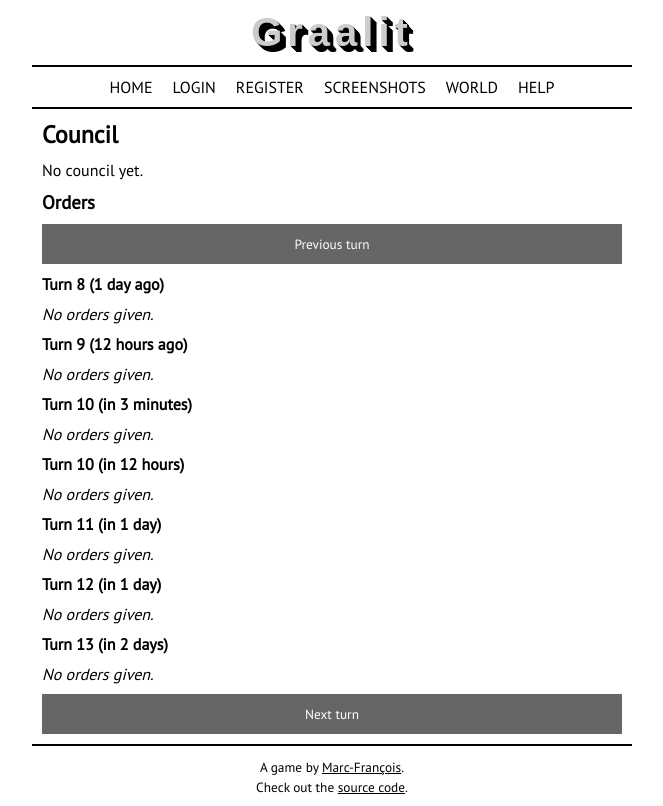
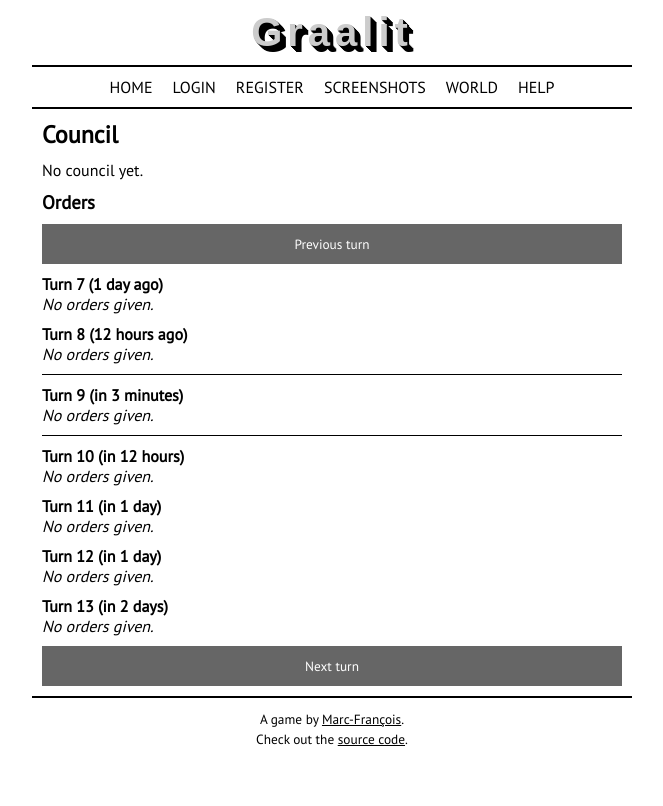
Before and after one commit to mfcochauxlaberge/graalit-client, a React app: page /council in a window 1280 px wide. Shown: the whole page, without its empty margins (308-971 px from the left). Built offline with nearby package versions, Linux system fonts and the light colour scheme; a web font is replaced by a local one.

Commit message:
Add some styles

```diff
--- a/src/Council.jsx
+++ b/src/Council.jsx
@@ -1,5 +1,8 @@
 // React
 import React, { Component, Fragment } from 'react'
+
+// Styles
+import CouncilStyles from './styles/components/_Council.scss'
 
 class Council extends Component {
   constructor(props) {
@@ -13,34 +16,48 @@ class Council extends Component {
         <p>No council yet.</p>
         <h3>Orders</h3>
         <button>Previous turn</button>
-        <h4>Turn 8 (1 day ago)</h4>
+        <div>
+          <h4>Turn 7 (1 day ago)</h4>
           <span>
             <i>No orders given.</i>
           </span>
-        <h4>Turn 9 (12 hours ago)</h4>
+        </div>
+        <div>
+          <h4>Turn 8 (12 hours ago)</h4>
           <span>
             <i>No orders given.</i>
           </span>
-        <h4>Turn 10 (in 3 minutes)</h4>
+        </div>
+        <div className={CouncilStyles.next}>
+          <h4>Turn 9 (in 3 minutes)</h4>
           <span>
             <i>No orders given.</i>
           </span>
+        </div>
+        <div>
           <h4>Turn 10 (in 12 hours)</h4>
           <span>
             <i>No orders given.</i>
           </span>
+        </div>
+        <div>
           <h4>Turn 11 (in 1 day)</h4>
           <span>
             <i>No orders given.</i>
           </span>
+        </div>
+        <div>
           <h4>Turn 12 (in 1 day)</h4>
           <span>
             <i>No orders given.</i>
           </span>
+        </div>
+        <div>
           <h4>Turn 13 (in 2 days)</h4>
           <span>
             <i>No orders given.</i>
           </span>
+        </div>
         <button>Next turn</button>
       </Fragment>
     )
--- /dev/null
+++ b/src/styles/components/_Council.scss
@@ -0,0 +1,6 @@
+.next {
+  padding: 10px 0;
+  //   background: #eee;
+  border-top: 1px solid black;
+  border-bottom: 1px solid black;
+}
```
Lines whose indentation alone changed are shown as unchanged.
